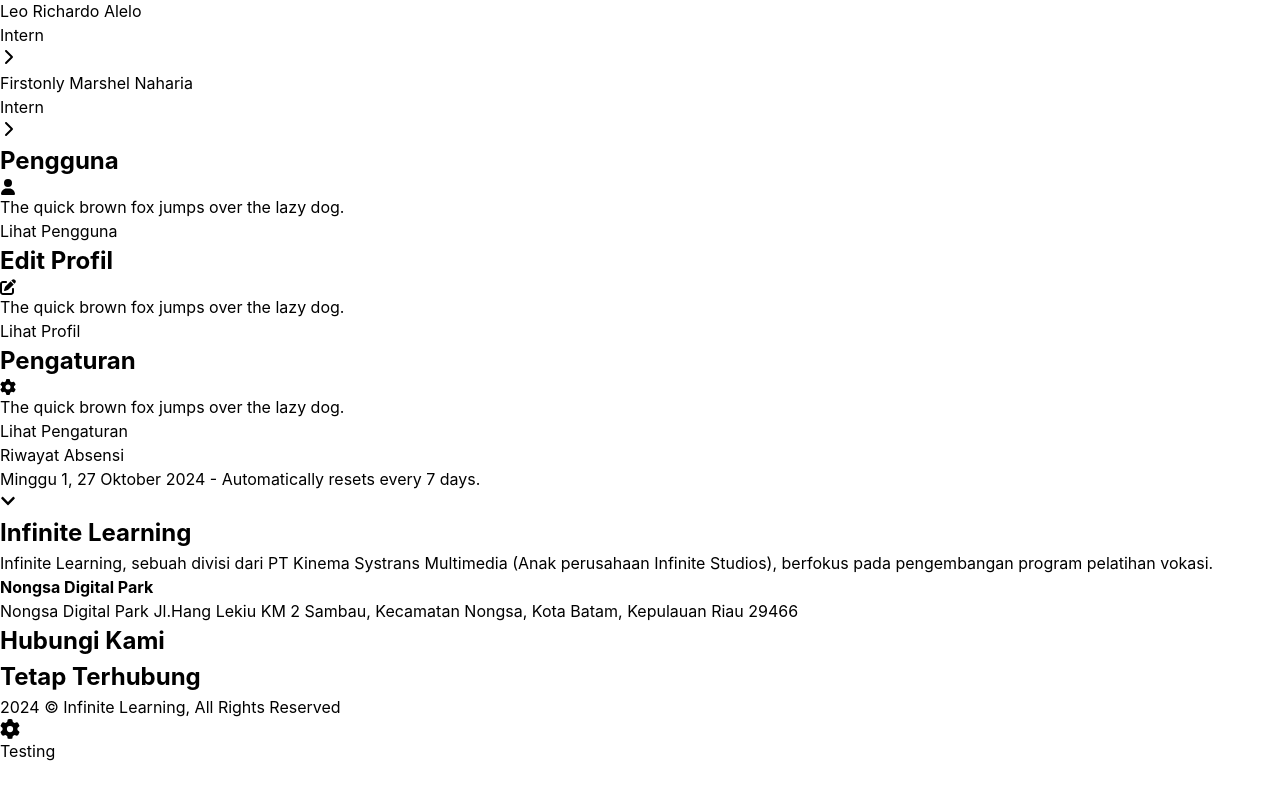
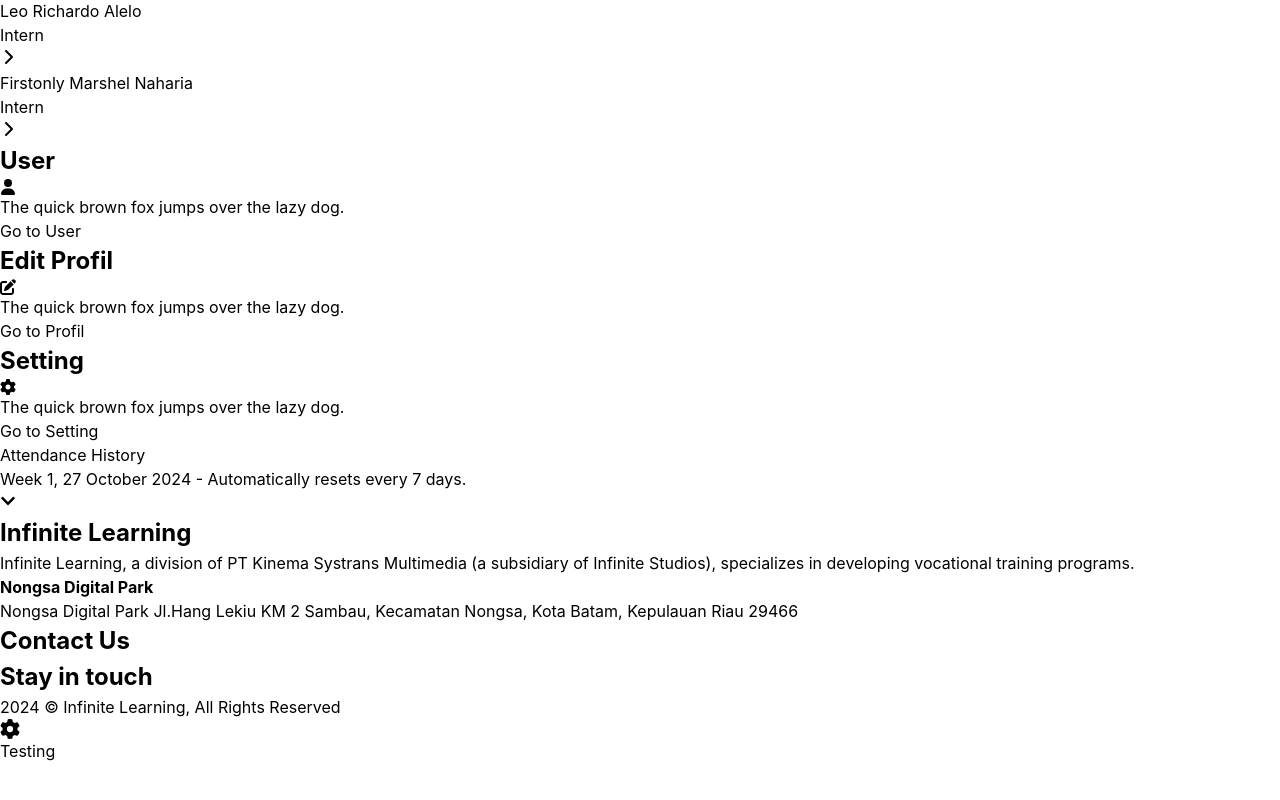
Before and after one commit to Irene002/Web-AMS1, a React (Vite) app in the folder frontend/: page /Dashboard in a window 1280 px wide. Shown: the part 1016-1816 px from the top of the page. Built offline with nearby package versions, Linux system fonts and the light colour scheme; no server answers; the HTML template or start-up script is replaced by a standard one.

Commit message:
ghokghok

```diff
--- a/frontend/src/DataMap/CardData1.jsx
+++ b/frontend/src/DataMap/CardData1.jsx
@@ -3,22 +3,22 @@
 const CardData1 = [
     {
         icon:<FaUser/>,
-        title:'Pengguna',
+        title:'User',
         description:'The quick brown fox jumps over the lazy dog.',
-        BtnLabel:'Lihat Pengguna',
-        path:'/Pengguna',
+        BtnLabel:'Go to User',
+        path:'/User',
     },{
         icon:<FaPenToSquare/>,
         title:'Edit Profil',
         description:'The quick brown fox jumps over the lazy dog.',
-        BtnLabel:'Lihat Profil',
+        BtnLabel:'Go to Profil',
         path:'/Profile',
     },{
         icon:<FaGear/>,
-        title:'Pengaturan',
+        title:'Setting',
         description:'The quick brown fox jumps over the lazy dog.',
-        BtnLabel:'Lihat Pengaturan',
-        path:'/Pengaturan',
+        BtnLabel:'Go to Setting',
+        path:'/Setting',
     },
 ]
 export default CardData1
--- a/frontend/src/components/Cards/CardCheckAttendance.jsx
+++ b/frontend/src/components/Cards/CardCheckAttendance.jsx
@@ -8,7 +8,7 @@
     return (
         <div className={`CardAttendance shadow-md w-full p-8 rounded-md`}>
             <div>
-                <p>Jam Kerja - 09:00 WIB</p>
+                <p>On Duty - 09:00 WIB</p>
                 <DigitalTime/>
             </div>
 
@@ -20,13 +20,13 @@
 
             <Button
             Class={`my-4 border border-solid border-purple-400 before:content-[''] before:`}
-            BtnLabel={'Izin'}
+            BtnLabel={'Permit'}
             />
 
             </div>
             <div className={`flex flex-row gap-2 items-center`}>
                 <FaLocationDot/>
-                <p>Infinite Learning - Gedung 2</p>
+                <p>Infinite Learning </p>
             </div>
 
         </div>
--- a/frontend/src/components/Footer.jsx
+++ b/frontend/src/components/Footer.jsx
@@ -6,7 +6,7 @@
                     <div>
                     <h4>Infinite Learning</h4>
                     <p className='cursor-auto select-text'>
-                    Infinite Learning, sebuah divisi dari PT Kinema Systrans Multimedia (Anak perusahaan Infinite Studios), berfokus pada pengembangan program pelatihan vokasi.
+                    Infinite Learning, a division of PT Kinema Systrans Multimedia (a subsidiary of Infinite Studios), specializes in developing vocational training programs.
                     </p>
                     </div>
                     <div>
@@ -18,10 +18,10 @@
                 </div>
                 <div className='flex flex-warp  gap-24'>
                     <div className=''>
-                        <h4>Hubungi Kami</h4>
+                        <h4>Contact Us</h4>
                 </div>
                 <div className=''>
-                    <h4>Tetap Terhubung</h4>
+                    <h4>Stay in touch</h4>
                 </div>
                 </div>
             </div>
--- a/frontend/src/pages/Dashboard/Admin/About.jsx
+++ b/frontend/src/pages/Dashboard/Admin/About.jsx
@@ -1,6 +1,6 @@
 const About = () => {
     return (
-        <div>Tentang</div>
+        <div>About</div>
     )
 }
 export default About
--- a/frontend/src/pages/Dashboard/Admin/Absensi.jsx
+++ b/frontend/src/pages/Dashboard/Admin/Absensi.jsx
@@ -8,15 +8,15 @@
         <div className="FadeInSection">
             <div className="flex flex-row gap-2 items-center mb-4">
                 <div className="flex flex-row gap-2 items-center opacity-50">
-                    <button onClick={() => Navigate('/')}>Dasbor</button>
+                    <button onClick={() => Navigate('/')}>Dasboard</button>
                     <FaChevronRight size={11} />
                 </div>
                 <div>
-                    <p className="text-purple-500">Absensi</p>
+                    <p className="text-purple-500">Attendance</p>
                 </div>
             </div>
 
-            <h2>Absensi</h2>
+            <h2>Attendance</h2>
 
             <div className="flex flex-row justify-between border-b border-solid border-black mt-8">
                 <div className="flex flex-row gap-12">
@@ -24,7 +24,7 @@
                         <p>Pengguna</p>
                     </button>
                     <button onClick={() => Navigate('Activity')} className="py-2 flex flex-row gap-3 items-center">
-                        <p className="opacity-50">Log Aktivitas</p>
+                        <p className="opacity-50">Activity Log</p>
                         <FaCircleExclamation color="red" />
                     </button>
                 </div>
--- a/frontend/src/pages/Dashboard/Admin/ActivityLog.jsx
+++ b/frontend/src/pages/Dashboard/Admin/ActivityLog.jsx
@@ -1,6 +1,6 @@
 const ActivityLog = () => {
   return (
-    <div className="h-screen">Log Aktivitas</div>
+    <div className="h-screen">Activity Log</div>
   )
 }
 
--- a/frontend/src/pages/Dashboard/Admin/Home.jsx
+++ b/frontend/src/pages/Dashboard/Admin/Home.jsx
@@ -39,8 +39,8 @@
                 <CardCheckAttendance/>
                 <div className={`flex flex-col gap-4`}>
                     <div className={`flex flex-col gap-2`}>
-                        <p className={`font-bold opacity-70 text-[1.2rem]`}>Riwayat Absensi (Users)</p>
-                        <p className={`text-purple-500`}>Minggu 1, 27 Oktober 2024 <span className={`text-black`}>- Automatically resets every 7 days. </span></p>
+                        <p className={`font-bold opacity-70 text-[1.2rem]`}> Attendance History(Users)</p>
+                        <p className={`text-purple-500`}>Week 1, 27 October 2024 <span className={`text-black`}>- Automatically resets every 7 days. </span></p>
                     </div>
                     <CardTableList/>
                 </div>
@@ -59,8 +59,8 @@
             </div>
             <div className={`flex flex-col gap-4`}>
                 <div className={`flex flex-col gap-2`}>
-                    <p className={`font-bold opacity-70 text-[1.2rem]`}>Riwayat Absensi</p>
-                    <p className={`text-purple-500`}>Minggu 1, 27 Oktober 2024 <span className={`text-black`}>- Automatically resets every 7 days. </span></p>
+                    <p className={`font-bold opacity-70 text-[1.2rem]`}>Attendance History</p>
+                    <p className={`text-purple-500`}>Week 1, 27 October 2024 <span className={`text-black`}>- Automatically resets every 7 days. </span></p>
                 </div>
 
                 <CardTableHistoryAttendance/>
--- a/frontend/src/pages/Dashboard/Admin/Pengaturan.jsx
+++ b/frontend/src/pages/Dashboard/Admin/Pengaturan.jsx
@@ -12,7 +12,7 @@
 
     return (
         <div className='FadeInSection'>
-            <h2>Pengaturan</h2>
+            <h2>Setting</h2>
             <br/>
             <div className='flex flex-col gap-8'>
                 {SettingsCard.map((card, index) => (
--- a/frontend/src/pages/Dashboard/Admin/Pengguna.jsx
+++ b/frontend/src/pages/Dashboard/Admin/Pengguna.jsx
@@ -10,14 +10,14 @@
                     <FaChevronRight size={11} />
                 </div>
                 <div className="flex flex-row gap-2 items-center opacity-50">
-                    <p>Dasbor</p>
+                    <p>Dashboard</p>
                     <FaChevronRight size={11} />
                 </div>
                 <div>
-                    <p className="text-purple-500">Pengguna</p>
+                    <p className="text-purple-500">User</p>
                 </div>
             </div>
-        <h2 className='font-bold'>Pengguna</h2>
+        <h2 className='font-bold'>User</h2>
         <TableUser/>
         </div>
     )
```
Also changed, not shown: frontend/src/pages/Login/LoginPage.jsx (+7 -7 lines).
